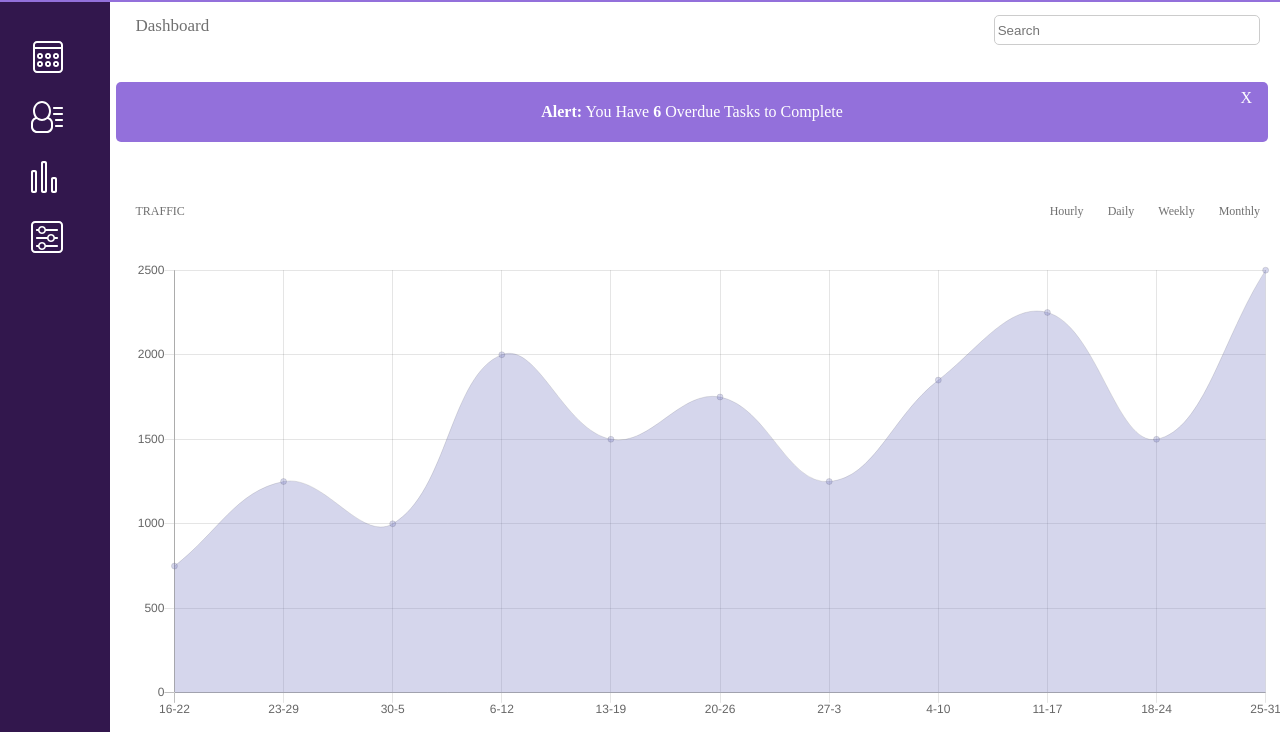
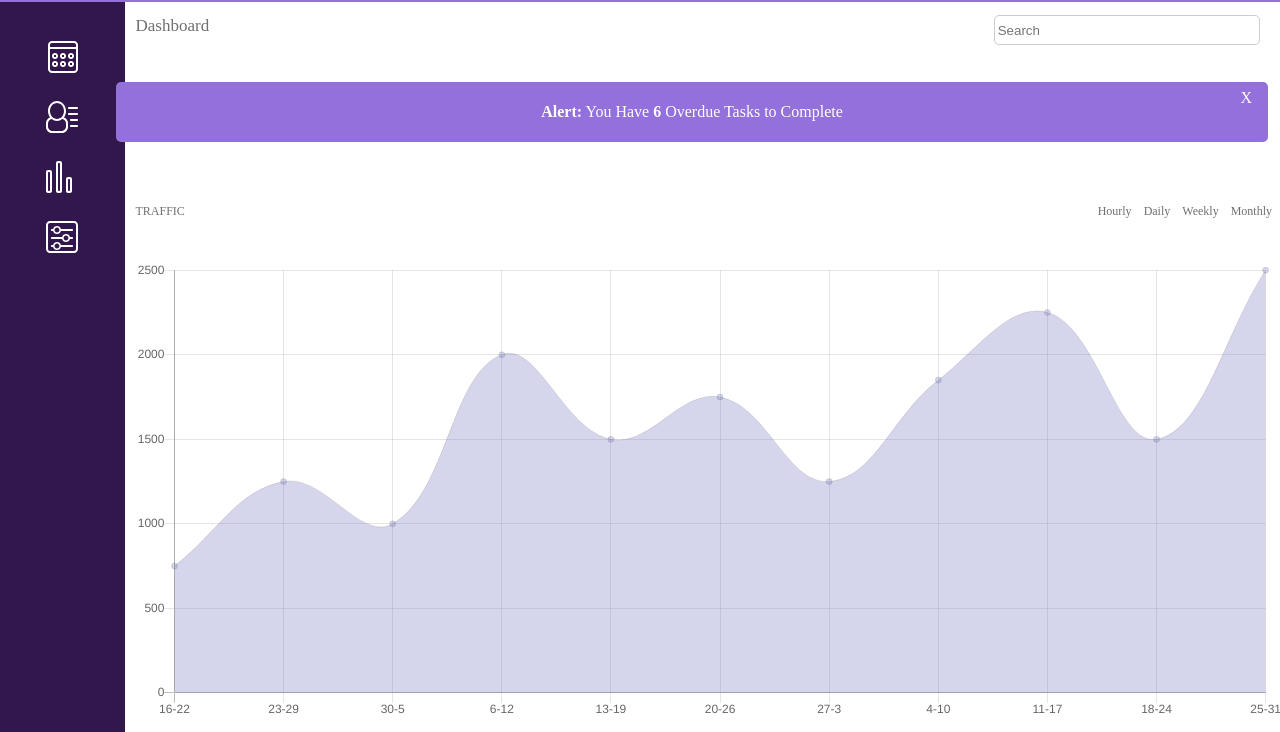
Before and after one commit to sadafpartovi/Project-7, a plain HTML site: page index.html in a window 1280 px wide. Shown: the part 68-800 px from the top of the page. Drawn offline with nearby package versions, Linux system fonts and the light colour scheme.

Commit message:
perfecting 3

```diff
--- a/style.css
+++ b/style.css
@@ -73,11 +73,12 @@ header {
     grid-template-columns: repeat(4, 30px);
     grid-template-rows: 50px;
     width: 100%;
-    grid-gap: 70px;
+    grid-gap: 50px;
     align-items: center;
     justify-content: center;
     margin: 0;
     padding-right: 30px;
+    padding-left: 15px;
 
 
 }
@@ -166,7 +167,7 @@ h2 {
 }
 
 .traffic-nav li {
-    margin-right: 2em;
+    margin-right: 1em;
 
 
 }
@@ -305,6 +306,7 @@ h3 {
 
 .flex-container {
     display: flex;
+    flex-wrap: wrap;
 
 }
 
```
